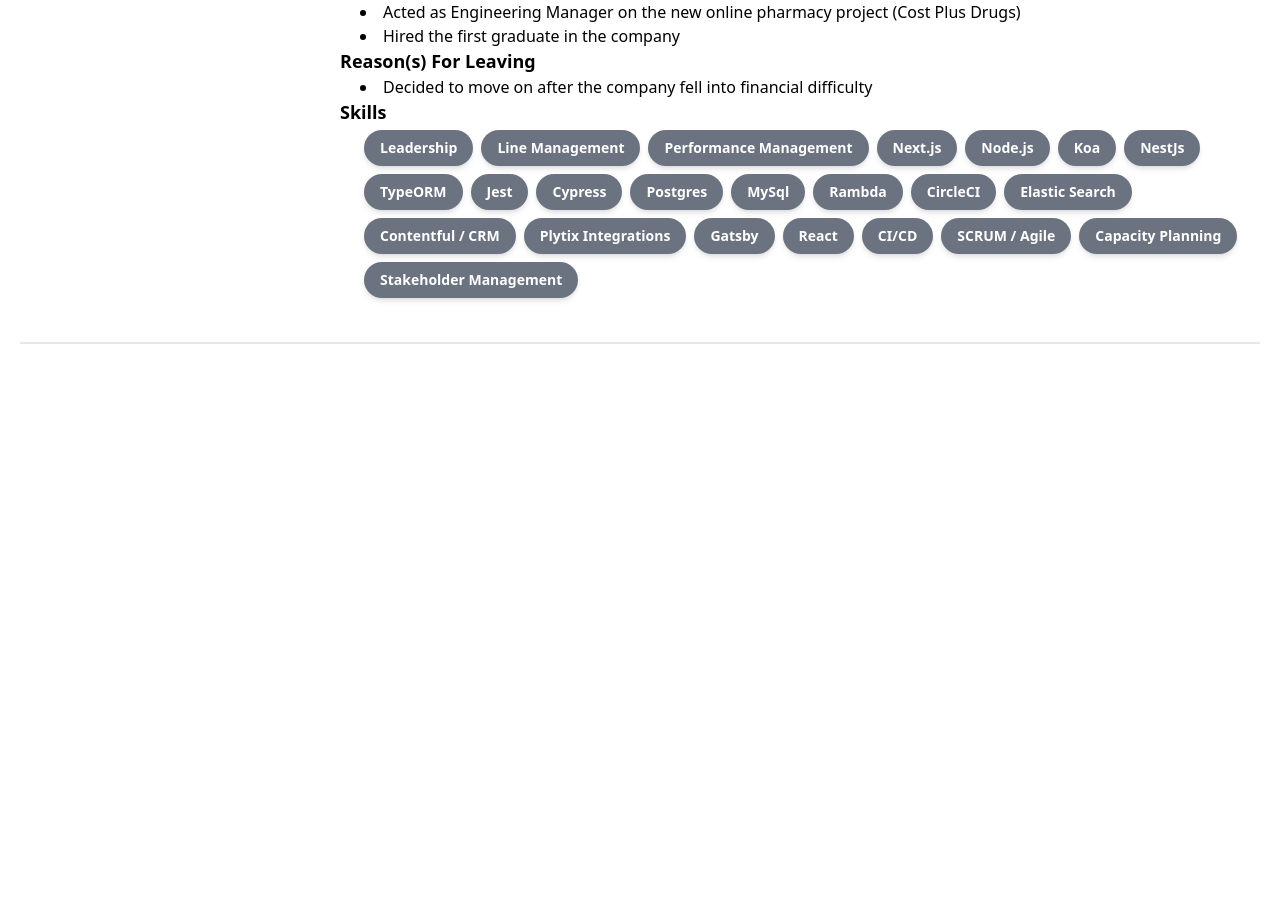
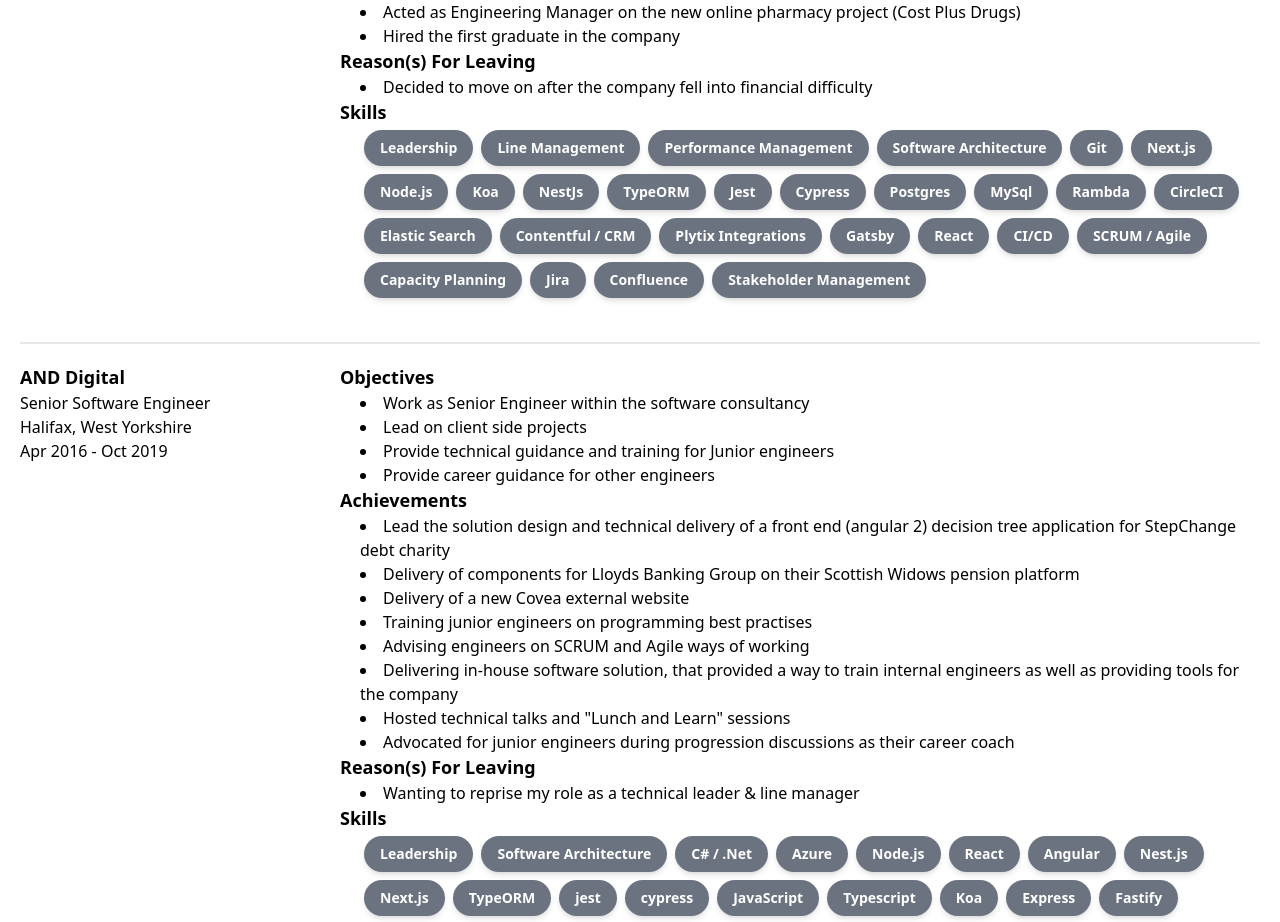
Before and after one commit to DavidChristopherJohnson/dcjohnson-v3, a Next.js app: page /cv in a window 1280 px wide. Shown: the part 2568-3490 px from the top of the page. Before the commit the page ends 2932 px from the top, so only its background shows below. Built offline with nearby package versions, Linux system fonts and the light colour scheme.

Commit message:
Added KeyedIn and Northgate jobs

```diff
--- a/components/job.tsx
+++ b/components/job.tsx
@@ -3,10 +3,20 @@
 import IJob from "@/interfaces/job.interface";
 
 export default function Job(job: IJob) {
+
+    const Annotation = ({annotation}:{annotation: string | undefined}) => {
+        if(annotation) {
+            return <h2>{annotation}</h2>
+        }
+
+        return ""
+    }
+
     return <>
         <div className="w-full max-w-7xl flex flex-grow-1 max-sm:flex-col" >
             <div className="min-w-80 max-sm:pb-2">
                 <h2>{job.company}</h2>
+                <Annotation annotation={job.annotation} />
                 <h3>{job.role}</h3>
                 <h3>{job.location}</h3>
                 <h3>{formatDate(job.dateFrom)} - {formatDate(job.dateTo)}</h3>
--- a/data/jobs/and-digital.ts
+++ b/data/jobs/and-digital.ts
@@ -2,19 +2,33 @@
 import setDate from "@/utils/set-date";
 
 
-export const HeliosXJob: IJob = {
+export const ANDJob: IJob = {
     identifier: "and-2019",
     company: "AND Digital",
     role: "Senior Software Engineer",
     location: "Halifax, West Yorkshire",
-    dateFrom: setDate('Oct 2019'),
-    dateTo: setDate('Feb 2021'),
+    dateFrom: setDate('Apr 2016'),
+    dateTo: setDate('Oct 2019'),
     jobInfo: {
-        objectives: [],
-        achievements: [],
-        reasonForLeaving: ["The company was not in the secure financial state that they advertised when starting",
-            "Micro-management company culture creating a less than idea working environment"],
-        skills: []
-
+        objectives: ['Work as Senior Engineer within the software consultancy',
+            'Lead on client side projects',
+            'Provide technical guidance and training for Junior engineers',
+            'Provide career guidance for other engineers'],
+        achievements: ['Lead the solution design and technical delivery of a front end (angular 2) decision tree application for StepChange debt charity',
+            'Delivery of components for Lloyds Banking Group on their Scottish Widows pension platform',
+            'Delivery of a new Covea external website',
+            'Training junior engineers on programming best practises',
+            'Advising engineers on SCRUM and Agile ways of working',
+            'Delivering in-house software solution, that provided a way to train internal engineers as well as providing tools for the company',
+            'Hosted technical talks and "Lunch and Learn" sessions',
+            'Advocated for junior engineers during progression discussions as their career coach'],
+        reasonForLeaving: ["Wanting to reprise my role as a technical leader & line manager"],
+        skills: ['Leadership',
+            'Software Architecture',
+            'C# / .Net', "Azure",
+            'Node.js', 'React', 'Angular', 'Nest.js', 'Next.js', 'TypeORM', 'jest', 'cypress',
+            'JavaScript', 'Typescript',
+            'Koa', 'Express', 'Fastify', 'MySql', 'MariaDb', 'SQL Server', 'Postgres', 'Git', 'Jira', 'Confulence', 'SCRUM', 'Agile', 'Career Coaching', 'Technical Presentation'
+        ]
     }
 }
--- a/data/jobs/blexr.ts
+++ b/data/jobs/blexr.ts
@@ -42,6 +42,8 @@
             "Performance Management",
             "Recruitment Interviews",
             "Stakeholder Management",
-            "Team Goal / OKR Tracking"]
+            "Team Goal / OKR Tracking",
+            "Jira",
+            "Notion"]
     }
 }
--- a/data/jobs/flipdish.ts
+++ b/data/jobs/flipdish.ts
@@ -32,6 +32,7 @@
             "Recruitment",
             "Capacity Planning",
             "Stakeholder Management",
-            "Team Goal / OKR Tracking"]
+            "Team Goal / OKR Tracking",
+            "Jira", "Notion", "CircleCI", 'Git']
     }
 }
--- a/data/jobs/keyedin-solutions.ts
+++ b/data/jobs/keyedin-solutions.ts
@@ -0,0 +1,34 @@
+import IJob from "@/interfaces/job.interface";
+import setDate from "@/utils/set-date";
+
+
+export const KeyedInJob: IJob = {
+    identifier: "keyedin-2019",
+    company: "KeyedIn Solutions",
+    role: "Technical Lead",
+    location: "Bradford, West Yorkshire",
+    dateFrom: setDate('Oct 2019'),
+    dateTo: setDate('Feb 2021'),
+    jobInfo: {
+        objectives: ['Work as a technical expert on the flagship product',
+            'Line manage a team of engineers',
+            'Be responsible for team quality',
+            'Recruit engineers',
+            'Guide and develop junior engineers',
+            'Hands on delivery of product features'],
+        achievements: ['Delivery of rebuilt capacity planning functionality',
+            'Delivery of portfolio planning functionality',
+            'Delivery of new blended resource management functionality',
+            'Line manager for four engineers',
+            'Implemented new framework for unit testing that was adopted company wide',
+            'Hired five junior - mid level engineers and managed their progress'],
+        reasonForLeaving: ["I wanted to show my diversity as a software engineer and not get typecast as only working in .Net"],
+        skills: ['Leadership',
+            'Software Architecture',
+            'C# / .Net', "Azure",
+            "MVC", "Razor",
+            'Typescript', 'NUnit', 'cypress',
+            'SQL Server', 'Git', 'TFS (Team foundation service)', 'Jira'
+        ]
+    }
+}
--- a/data/jobs/northgate-infomatics.ts
+++ b/data/jobs/northgate-infomatics.ts
@@ -0,0 +1,39 @@
+import IJob from "@/interfaces/job.interface";
+import setDate from "@/utils/set-date";
+
+
+export const NorthgateJob: IJob = {
+    identifier: "Northgate-2019",
+    company: 'Northgate Public Services',
+    annotation: "(Now NEC Software)",
+    role: "Technical Lead",
+    location: "Ossett, West Yorkshire",
+    dateFrom: setDate('Jul 2009'),
+    dateTo: setDate('Apr 2016'),
+    jobInfo: {
+        objectives: ['Work as a hands on engineer on the companies flagship resource management product aimed at police forces'],
+        achievements: ['Delivery of redesigned event planning functionality',
+            'Delviery of redesigned personnel management functionality',
+            'Rebuild of timebank functionality',
+            'Rebuild of the softwares complex rules engine',
+            "Migration of technology from 32bit to 64bit architecture",
+            'Progression to Principle Engineer during tenure',
+            "Performance improvements of application, such as speed improvements to take a 36 hour automated job to take 20 minutes",
+            'Introduced automated unit tests',
+            'Rebuilt arechitecture from a monolothic VB.Net application to a SOA C# Architecture',
+            'Design of large scale Oracle database partitioning and archiving solution',
+            'Oversight of eight offshore engineers',
+            'Involvement in recruitment and interview process'],
+        reasonForLeaving: ["After 7 years in this role I wanted to move on to another challenge"],
+        skills: ['Technical Leadership',
+            'Software Architecture',
+            'C#', "VB.Net", "ASP.Net",
+            "MVC", "NUnit",
+            'Javascript', 'Oracle', 'SQL Server',
+            'Suibversion', 'Apache', 'Microsoft Visual Source Safe',
+            'Team Foundation Service',
+            "Database Administration",
+            'Network Administration'
+        ]
+    }
+}
--- a/data/jobs/truepill.ts
+++ b/data/jobs/truepill.ts
@@ -15,7 +15,7 @@
             "Implement Agile ways of working",
             "Working 90% line management, 10% hands on coding"],
         achievements: ["Delivered a new online pharamacy platform (http://costplusdrugs.com) including creating the architectural design that supported 2m+ unique visitors per week",
-            "Implemented and refined Agile ways of working, moving the team towards working in SCRUM",
+            "Implemented and refined agile ways of working, moving the team towards working in SCRUM",
             "Acted as Engineering Manager on the new online pharmacy project (Cost Plus Drugs)",
             "Hired the first graduate in the company"],
         reasonForLeaving: ["Decided to move on after the company fell into financial difficulty"],
@@ -23,6 +23,8 @@
             "Leadership",
             "Line Management",
             "Performance Management",
+            "Software Architecture",
+            "Git",
             "Next.js",
             "Node.js",
             "Koa",
@@ -42,6 +44,8 @@
             "CI/CD",
             "SCRUM / Agile",
             "Capacity Planning",
+            "Jira",
+            "Confluence",
             "Stakeholder Management"]
 
     }
--- a/interfaces/job.interface.ts
+++ b/interfaces/job.interface.ts
@@ -3,6 +3,7 @@
 export default interface IJob {
     identifier: string //Used as key in loops
     company: string
+    annotation?: string
     role: string
     location: string
     dateFrom: Date
```
Also changed, not shown: data/jobs/index.ts (+7 -1 lines).
